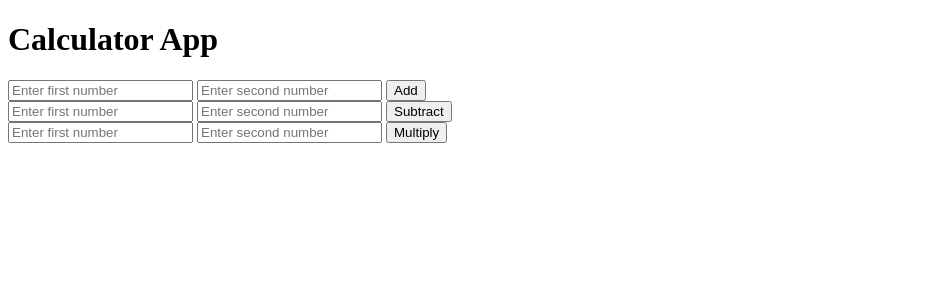
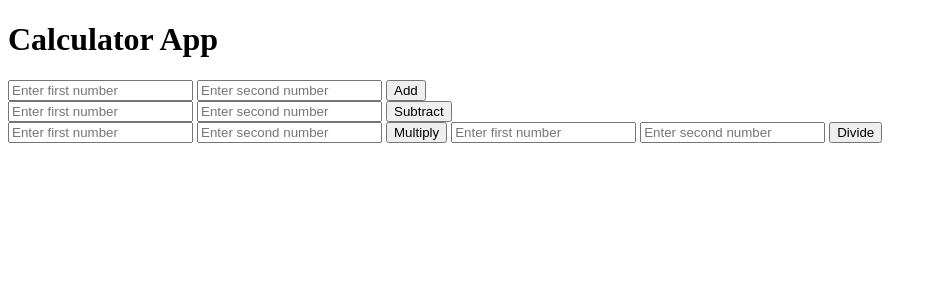
Before and after one commit to hussamalhuzali/DevPrac, a Flask app: page / in a window 1280 px wide. Shown: the top 300 px of the page, without its empty margins (0-937 px from the left). Run offline with Flask 3, Linux system fonts and the light colour scheme.

Commit message:
Add division feature

```diff
--- a/app.py
+++ b/app.py
@@ -23,5 +23,14 @@ def multiply():
     b = float(request.form['b'])
     return render_template('result.html', operation="Multiply", result=a * b)
 
+@app.route('/divide', methods=['POST'])
+def divide():
+    a = float(request.form['a'])
+    b = float(request.form['b'])
+    if b == 0:
+        return render_template('result.html', operation="Divide", result="Error: Division by zero")
+    result = a / b
+    return render_template('result.html', operation="Divide", result=result)
+
 if __name__ == '__main__':
     app.run(debug=True)
--- a/templates/index.html
+++ b/templates/index.html
@@ -21,6 +21,11 @@
         <input type="number" name="a" placeholder="Enter first number" required>
         <input type="number" name="b" placeholder="Enter second number" required>
         <button type="submit">Multiply</button>
+
+    <form action="/Division" method="POST">
+        <input type="number" name="a" placeholder="Enter first number" required>
+        <input type="number" name="b" placeholder="Enter second number" required>
+        <button type="submit">Divide</button>
     </form>
 </body>
 </html>
```
